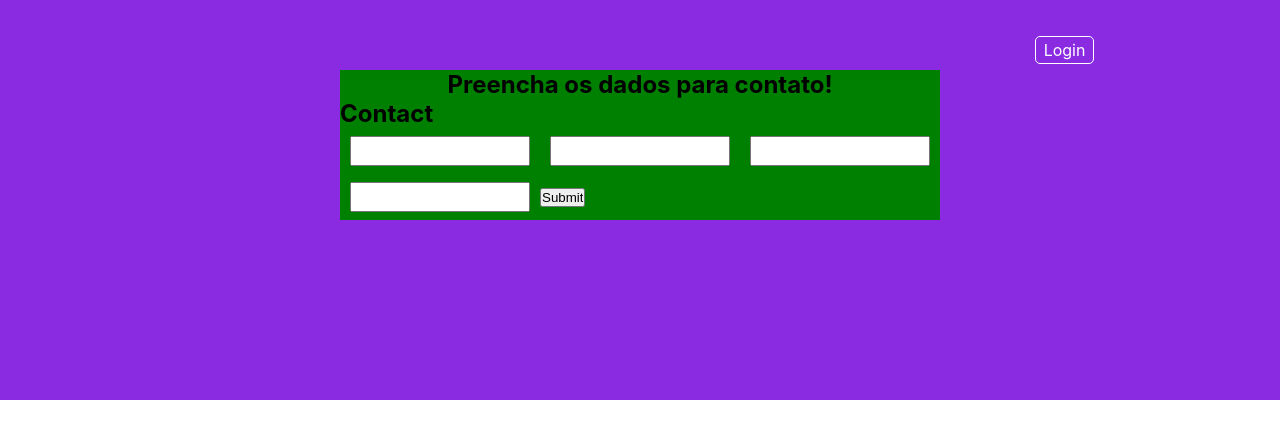
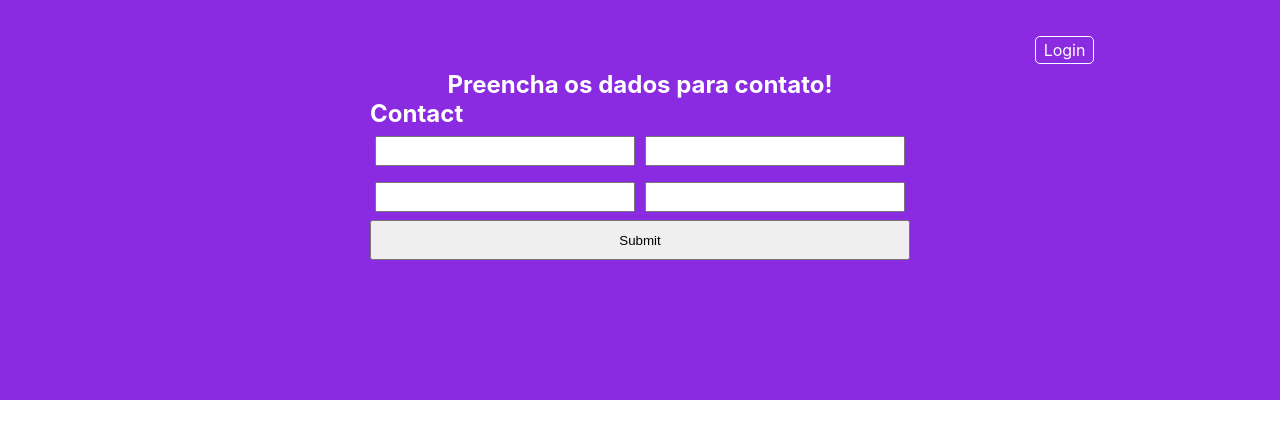
Before and after one commit to ADRIANOANIMUS/landingPage, a React (Create React App) app in the folder projeto/: page / in a window 1280 px wide. Shown: the top 438 px of the page. Built offline with nearby package versions, Linux system fonts and the light colour scheme.

Commit message:
updatting style from items

```diff
--- a/projeto/src/App.css
+++ b/projeto/src/App.css
@@ -40,7 +40,6 @@
 }
 
 .form{
-  background-color: green;
   display: flex;
   width: 100%;
   max-width: 600px;
@@ -55,3 +54,27 @@ justify-content: space-around;
 height: 30px;
 margin: 8px 10px;
 }
+
+.form h2{
+  color: white;
+}
+
+.items-form{
+  margin:0 auto;
+  max-width: 540px;
+  display: flex;
+  width: 100%;
+  justify-content: space-around;
+  flex-wrap: wrap;
+  }
+
+.items-form input[type=text]{
+  width: 48%;
+  height: 30px;
+  margin: 8px 0px;
+  }
+
+  .items-form input[type=submit]{
+    width: 100%;
+    height: 40px;
+    }
```
